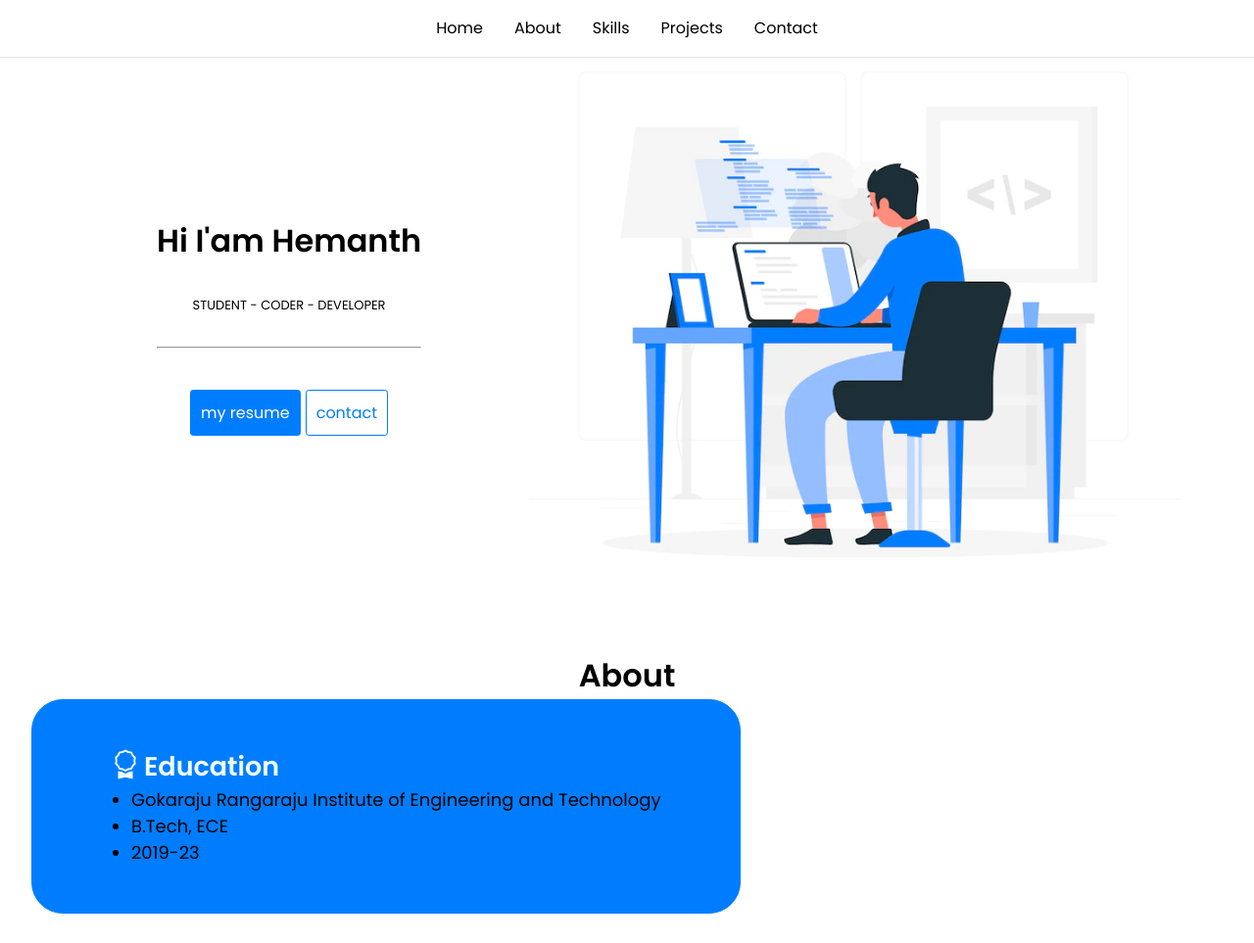
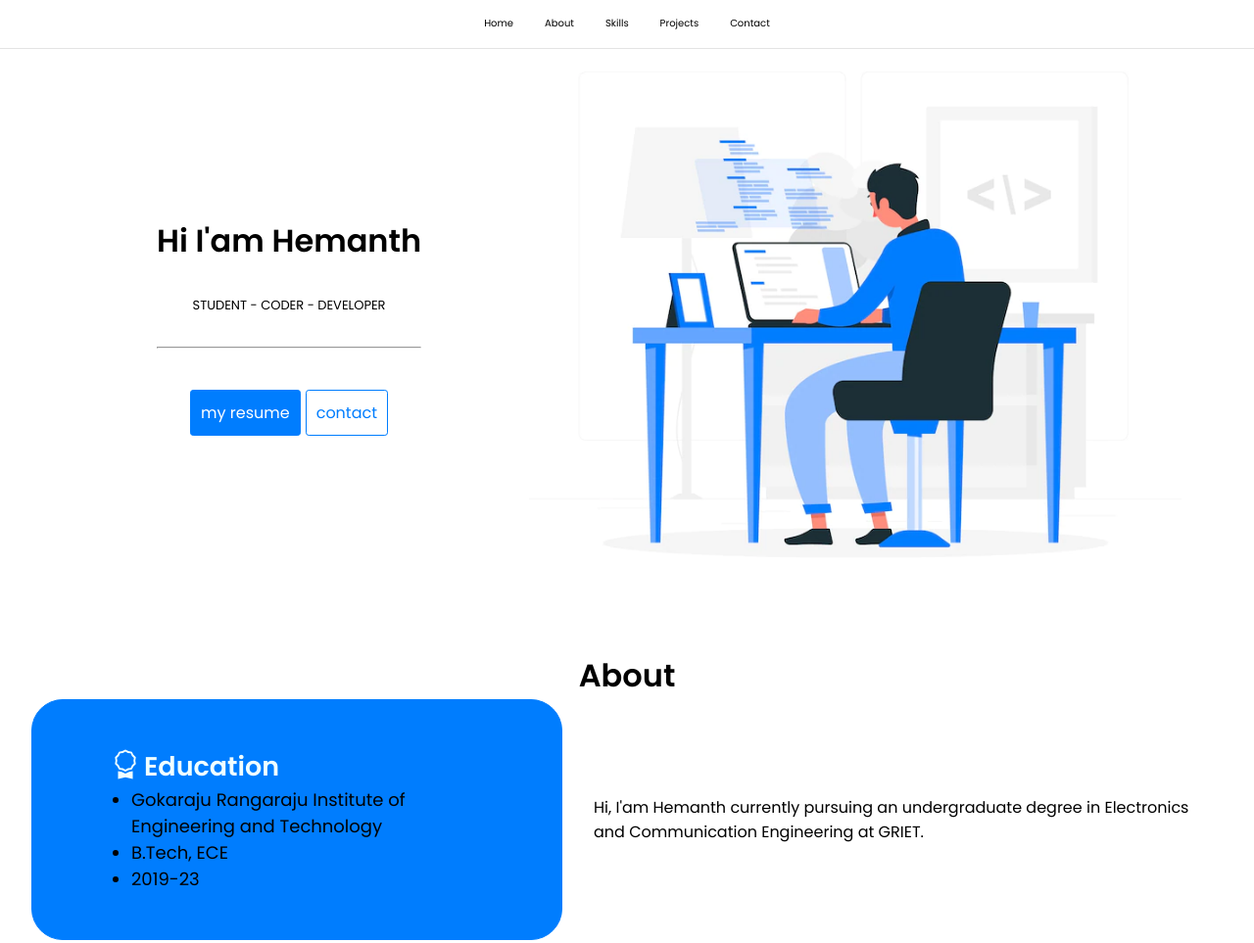
Before and after one commit to Hemanth0711/portfolio1, a plain HTML site: page index.html in a window 1280 px wide. Shown: the top 963 px of the page at 98% size. Drawn offline with nearby package versions, Linux system fonts and the light colour scheme.

Commit message:
Add files via upload

```diff
--- a/index.css
+++ b/index.css
@@ -7,7 +7,7 @@
     text-decoration: none;
     scroll-behavior: smooth;
     font-family: 'Poppins', sans-serif;
-
+    transition: all 400ms ease;
 }
 
 p {
@@ -30,6 +30,7 @@ img {
 nav {
     display: flex;
     justify-content: center;
+    font-size: x-small;
     gap: 2rem;
     background: white;
     border-bottom: 0.5px solid rgb(227, 227, 227);
--- a/index.html
+++ b/index.html
@@ -56,7 +56,7 @@
                     </ul>
                 </div>
                 <div class = "about__content">
-                    <p style = "font-size: medium;">
+                    <p style = "font-size: medium;"> Hi, I'am Hemanth currently pursuing an undergraduate degree in Electronics and Communication Engineering at GRIET.
                     </p>
                 </div>
 
```
